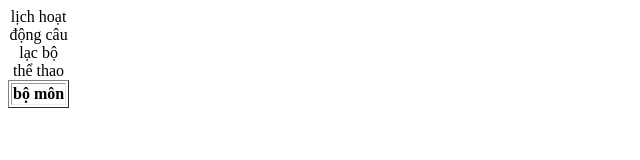
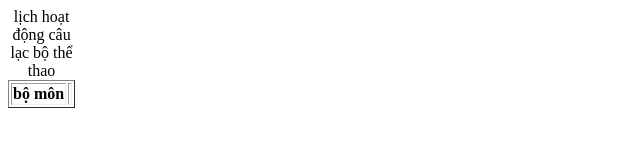
Before and after one commit to Kienvcs/caigichaddc, a plain HTML site: page index.html in a window 1280 px wide. Shown: the full height of the page, 0-640 px from the left. Drawn offline with Linux system fonts and the light colour scheme.

Commit message:
Update index.html

```diff
--- a/index.html
+++ b/index.html
@@ -4,4 +4,4 @@
 <caption>lịch hoạt động câu lạc bộ thể thao</caption>
 <tr style="border:1px solid">
    <th rowspan="2">bộ môn</th>
-   <th rowspan="2"
+   <th rowspan="2">
```
